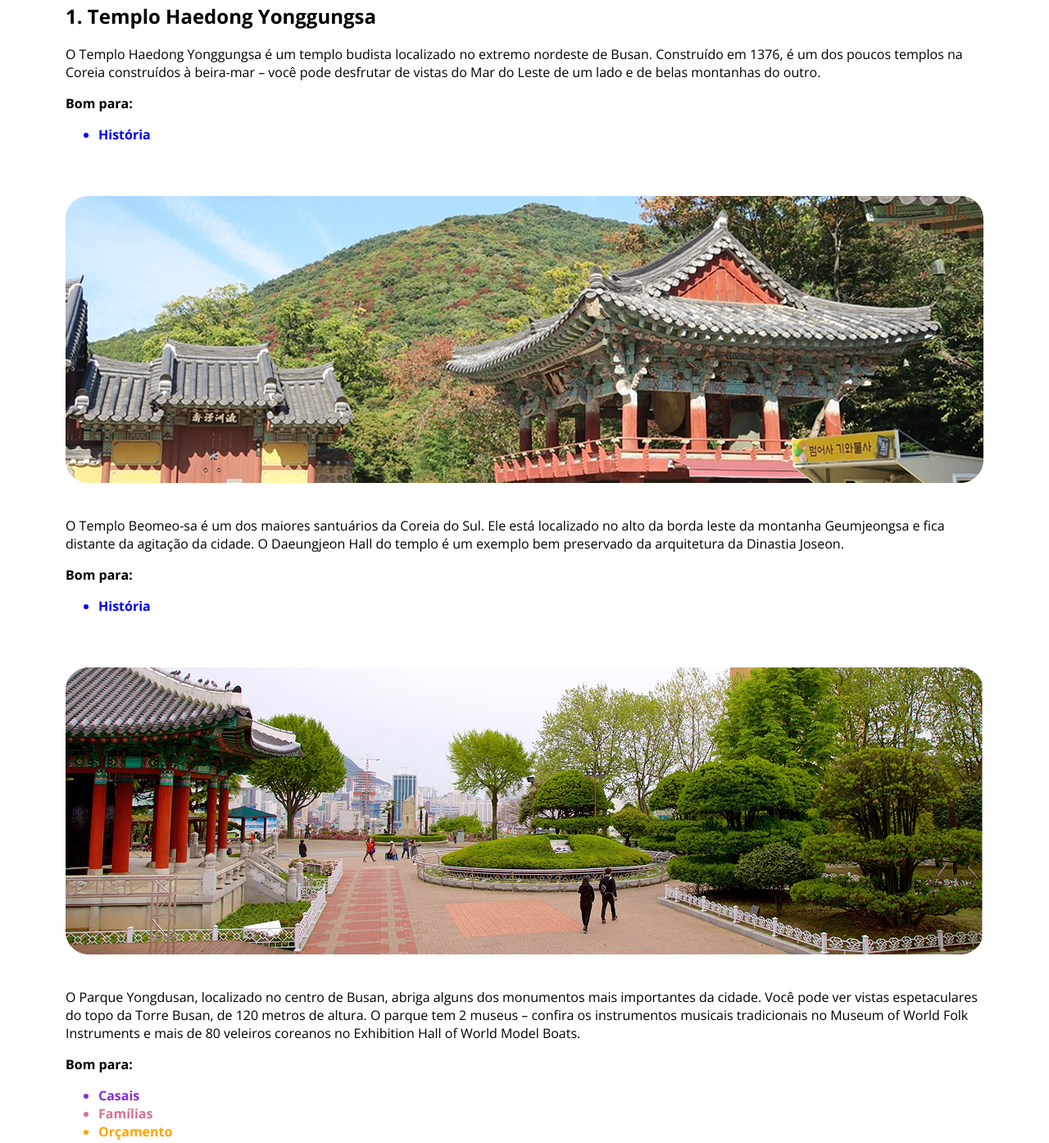
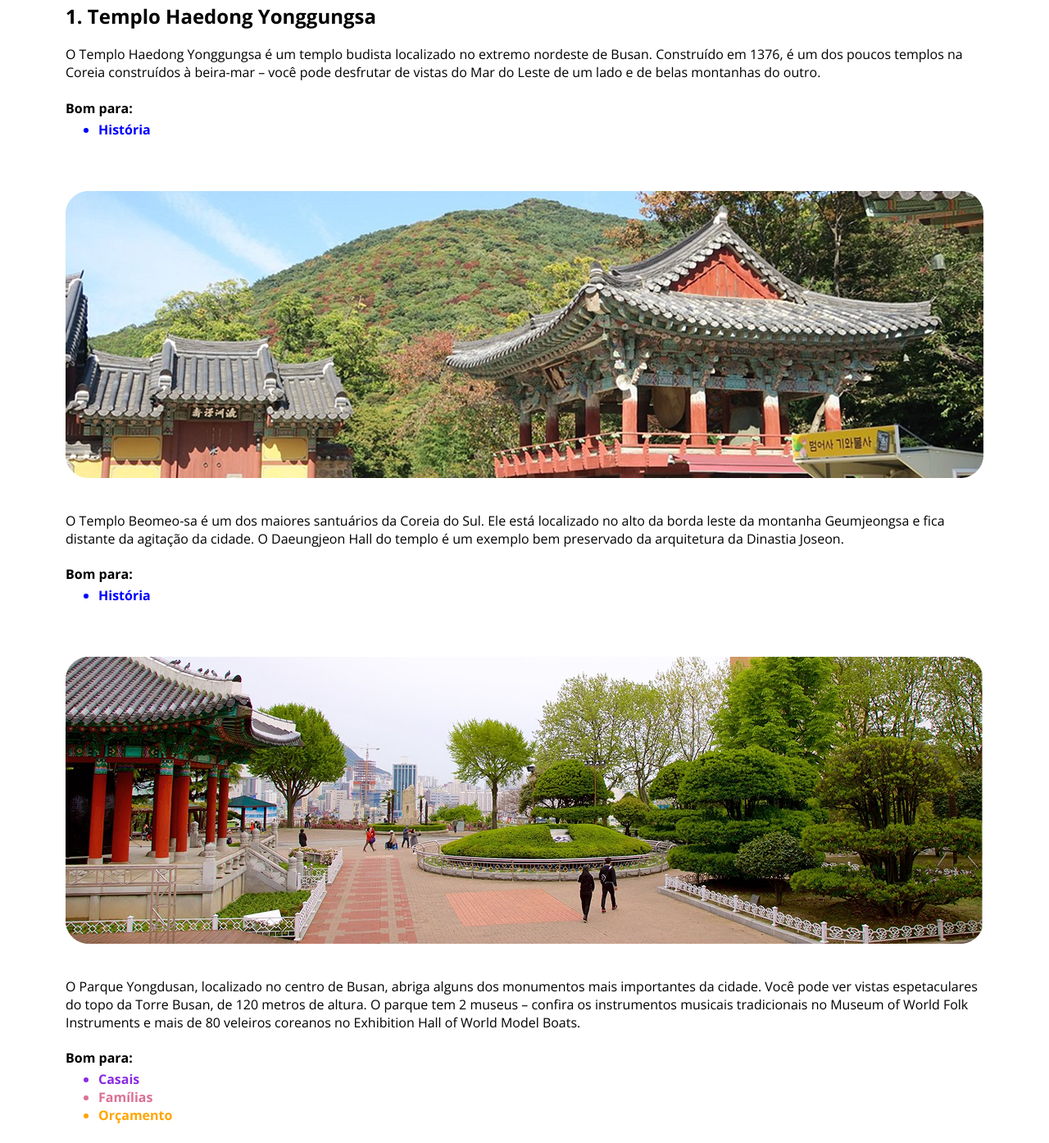
Before and after one commit to gustavomouradevbr/tourist-site, a plain HTML site: page index.html in a window 1280 px wide. Shown: the part 1339-2733 px from the top of the page at 82% size. Drawn offline with nearby package versions, Linux system fonts and the light colour scheme; a web font is replaced by a local one.

Commit message:
Ajustei algunas classes e sections

```diff
--- a/index.html
+++ b/index.html
@@ -56,7 +56,7 @@
           do Leste de um lado e de belas montanhas do outro.
         </p>
 
-        <p><strong>Bom para:</strong></p>
+        <h4><strong>Bom para:</strong></h4>
         <ul>
         <li class="azul"><strong>História</strong></li>
         </ul>
@@ -71,7 +71,7 @@
           exemplo bem preservado da arquitetura da Dinastia Joseon.
         </p>
 
-        <p><strong>Bom para:</strong></p>
+        <h4><strong>Bom para:</strong></h4>
         <ul>
         <li class="azul"><strong>História</strong></li>
         </ul>
@@ -89,7 +89,7 @@
           Exhibition Hall of World Model Boats.
         </p>
 
-        <p><strong>Bom para:</strong></p>
+        <h4><strong>Bom para:</strong></h4>
         <ul>
           <li class="roxo"><strong>Casais</strong></li>
           <li class="rosa"><strong>Famílias</strong></li>
--- a/style.css
+++ b/style.css
@@ -114,6 +114,14 @@ h3 {
     color: orange;
 }
 
+h4 {
+  margin-bottom: 0;
+}
+
+h4 + ul {
+  margin-top: 4px;
+}
+
 footer {
     text-align: center;
 }
```
